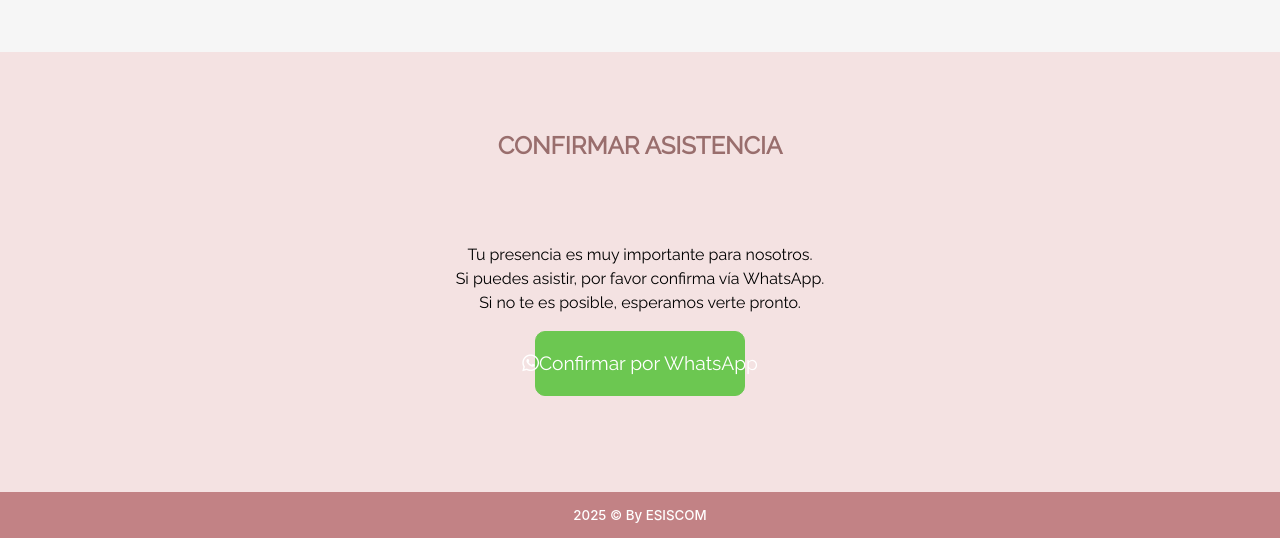
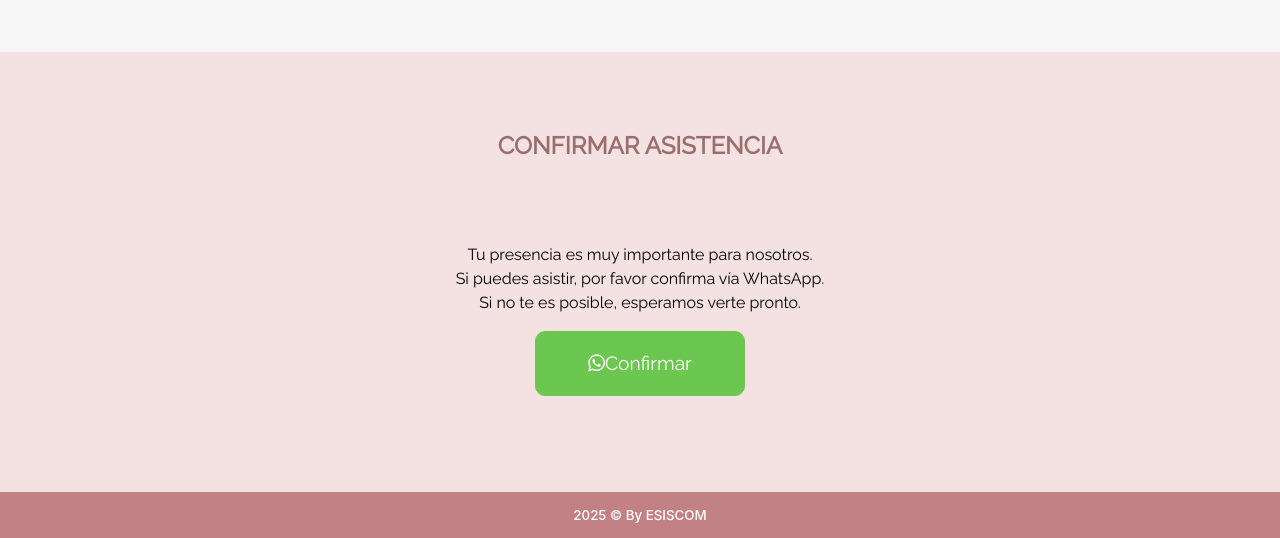
Before and after one commit to mamueljr/boda-invitacion, a plain HTML site: page index.html in a window 1280 px wide. Shown: the part 2200-2738 px from the top of the page. Drawn offline with nearby package versions, Linux system fonts and the light colour scheme; a web font is replaced by a local one.

Commit message:
se agrega numero whats

```diff
--- a/index.html
+++ b/index.html
@@ -125,11 +125,11 @@
                 Si no te es posible, esperamos verte pronto.
               </p>
               <a
-                href="https://api.whatsapp.com/send?phone=52XXXXXXXXXX&text=Hola%20Lucero%20y%20Emmanuel,%20confirmo%20mi%20asistencia%20a%20su%20boda."
+                href="https://api.whatsapp.com/send?phone=52161425190669&text=Hola%20Lucero%20y%20Emmanuel,%20confirmo%20mi%20asistencia%20a%20su%20boda."
                 class="button btn-whatsapp"
                 target="_blank"
               >
-                <i class="fab fa-whatsapp"></i> Confirmar por WhatsApp
+                <i class="fab fa-whatsapp"></i> Confirmar
               </a>
             </div>
           </div>
```
